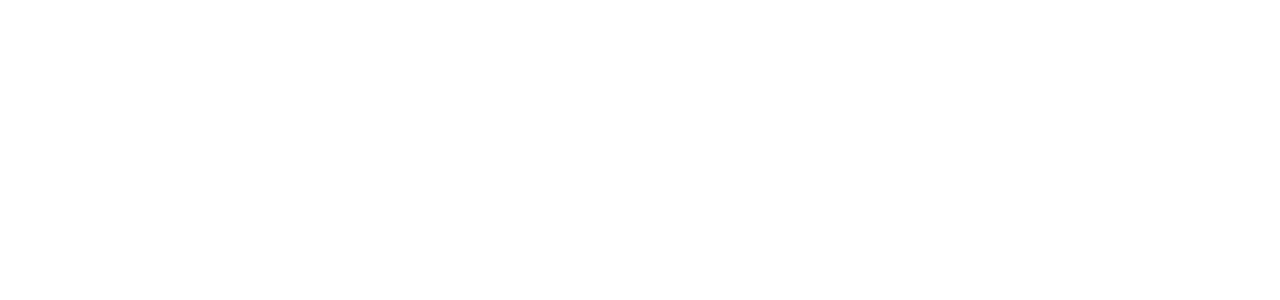
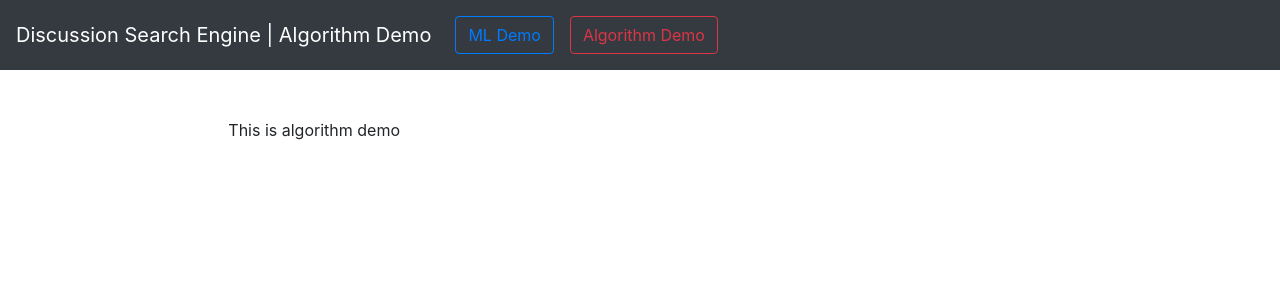
Before and after one commit to denn-acrymoore/bangkit_discussion_search_engine_showcase, a Flask app: page /algorithm-demo in a window 1280 px wide. Before the commit the part shown is empty. Shown: the top 300 px of the page. Run offline with Flask 2, Linux system fonts and the light colour scheme.

Commit message:
Update NavBar and app.py
Improve the NavBar so that it contains working buttons that
can be used to between model page and algorithm page.

The NavBar also changes title according to the page.
(Discussion Search Engine | ML Demo or
Discussion Search Engine | Algorithm Demo)

Added if __name__ == "__main__": in the app.py

```diff
--- a/app.py
+++ b/app.py
@@ -13,3 +13,6 @@ def ml_demo():
 @app.route('/algorithm-demo', methods=['GET', 'POST'])
 def algorithm_demo():
     return render_template('algorithm_demo.html')
+
+if __name__ == "__main__":
+    app.run(debug=True, port=5000)
--- /dev/null
+++ b/static/main.css
@@ -0,0 +1,5 @@
+* {
+    margin: 0;
+    padding: 0;
+    box-sizing: border-box;
+}
--- a/templates/algorithm_demo.html
+++ b/templates/algorithm_demo.html
@@ -1,5 +1,9 @@
 {% extends "main_layout.html" %}
 
+{% block heading %}
+Algorithm Demo
+{% endblock %}
+
 {% block content %}
-
+<p>This is algorithm demo</p>
 {% endblock %}
--- a/templates/main_layout.html
+++ b/templates/main_layout.html
@@ -5,8 +5,47 @@
     <meta http-equiv="X-UA-Compatible" content="IE=edge">
     <meta name="viewport" content="width=device-width, initial-scale=1.0">
     <title>Dicoding Discussion Search Engine Showcase</title>
+
+    <!-- Custom CSS -->
+    <link rel="stylesheet" href="{{ url_for('static', filename='main.css') }}">
+
+    <!-- Bootstrap v4.6 CSS -->
+    <link rel="stylesheet" href="https://cdn.jsdelivr.net/npm/bootstrap@4.6.1/dist/css/bootstrap.min.css" integrity="sha384-zCbKRCUGaJDkqS1kPbPd7TveP5iyJE0EjAuZQTgFLD2ylzuqKfdKlfG/eSrtxUkn" crossorigin="anonymous">
+
+    <!-- Bootstrap v4.6 JS -->
+    <script src="https://cdn.jsdelivr.net/npm/jquery@3.5.1/dist/jquery.slim.min.js" integrity="sha384-DfXdz2htPH0lsSSs5nCTpuj/zy4C+OGpamoFVy38MVBnE+IbbVYUew+OrCXaRkfj" crossorigin="anonymous"></script>
+    <script src="https://cdn.jsdelivr.net/npm/bootstrap@4.6.1/dist/js/bootstrap.bundle.min.js" integrity="sha384-fQybjgWLrvvRgtW6bFlB7jaZrFsaBXjsOMm/tB9LTS58ONXgqbR9W8oWht/amnpF" crossorigin="anonymous"></script>
 </head>
 <body>
+    <nav class="navbar navbar-expand-lg navbar-dark bg-dark">
+        <span class="navbar-brand" href="#">Discussion Search Engine | {% block heading %}{% endblock %}</span>
+        <button class="navbar-toggler" type="button" data-toggle="collapse" data-target="#navbarSupportedContent" aria-controls="navbarSupportedContent" aria-expanded="false" aria-label="Toggle navigation">
+          <span class="navbar-toggler-icon"></span>
+        </button>
 
+        <div class="collapse navbar-collapse" id="navbarSupportedContent">
+          <div class="navbar-nav mr-auto">
+            <a
+              class="nav-item nav-link"
+              href="{{ url_for('ml_demo') }}">
+                <button type="button" class="btn btn-outline-primary">ML Demo</button>
+            </a>
+            <a
+              class="nav-item nav-link"
+              href="{{ url_for('algorithm_demo') }}">
+              <button type="button" class="btn btn-outline-danger">Algorithm Demo</button>
+            </a>
+          </div>
+        </div>
+      </nav>
+
+      <div class="container-fluid mt-5">
+          <div class="row">
+              <div class="col-md-2"></div>
+              <div class="col-md-8">
+                {% block content %}{% endblock %}
+              </div>
+          </div>
+      </div>
 </body>
 </html>
--- a/templates/ml_demo.html
+++ b/templates/ml_demo.html
@@ -1,5 +1,9 @@
 {% extends "main_layout.html" %}
 
+{% block heading %}
+ML Demo
+{% endblock %}
+
 {% block content %}
-
+<p>This is ML demo</p>
 {% endblock %}
```
